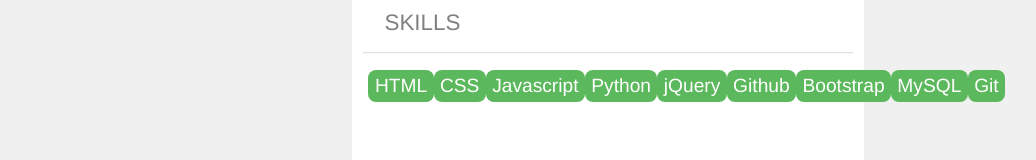
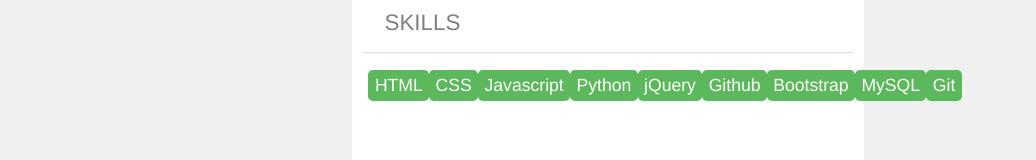
Before and after one commit to ibrahimalsaif-tuwaiq/W04D02-resume, a React (Create React App) app: page / in a window 1280 px wide. Shown: the part 578-738 px from the top of the page, without its empty margins (192-1228 px from the left). Built offline with nearby package versions, Linux system fonts and the light colour scheme.

Commit message:
style fix

```diff
--- a/src/components/SkillItem/style.css
+++ b/src/components/SkillItem/style.css
@@ -2,8 +2,8 @@
   background-color: #5cb85c;
   color: white;
   text-align: center;
-  font-size: 120%;
+  font-size: 110%;
   text-decoration: none;
   padding: 0.3rem 0.4rem;
-  border-radius: 0.5rem;
+  border-radius: 0.3rem;
 }
```
